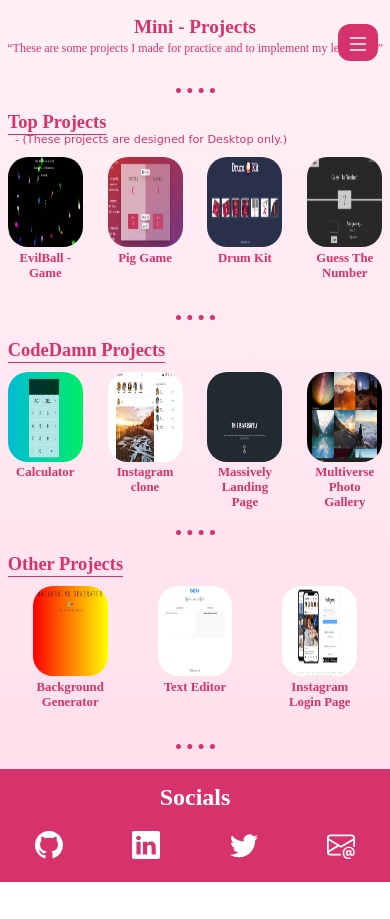
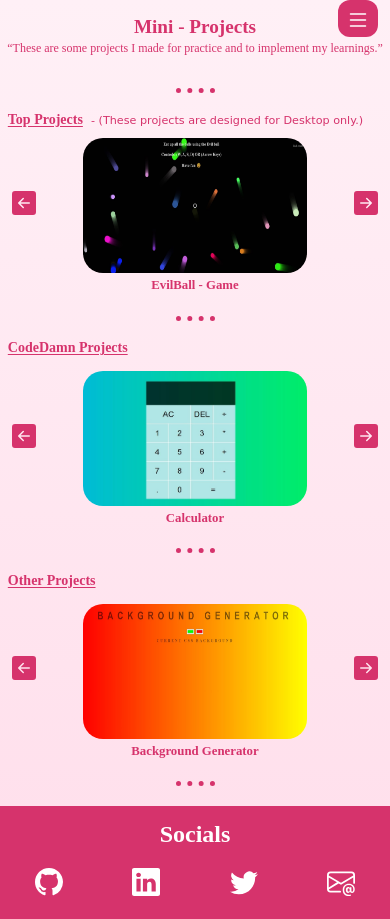
Before and after one commit to sanskar-soni-9/mini-projects, a plain HTML site: page index.html in a window 390 px wide. Before the commit the page ends 882 px from the top, so only its background shows below. Drawn offline with Linux system fonts and the light colour scheme; a web font is replaced by a local one.

Commit message:
Mini Project - Created responsive layout

```diff
--- a/index.html
+++ b/index.html
@@ -79,7 +79,21 @@
           &nbsp; - (These projects are designed for Desktop only.)
         </p>
         <div class="project-container top-projects-container">
-          <div class="project evil-ball">
+          <div class="arrow arrow-left">
+            <svg
+              xmlns="http://www.w3.org/2000/svg"
+              width="16"
+              height="16"
+              fill="currentColor"
+              class="bi bi-arrow-left-square-fill"
+              viewBox="0 0 16 16"
+            >
+              <path
+                d="M16 14a2 2 0 0 1-2 2H2a2 2 0 0 1-2-2V2a2 2 0 0 1 2-2h12a2 2 0 0 1 2 2v12zm-4.5-6.5H5.707l2.147-2.146a.5.5 0 1 0-.708-.708l-3 3a.5.5 0 0 0 0 .708l3 3a.5.5 0 0 0 .708-.708L5.707 8.5H11.5a.5.5 0 0 0 0-1z"
+              />
+            </svg>
+          </div>
+          <div class="project evil-ball top-project">
             <img
               src="assets/images/evil-ball-image.jpg"
               alt="evil ball image"
@@ -93,7 +107,7 @@
               </div>
             </a>
           </div>
-          <div class="project pig-game">
+          <div class="project pig-game top-project">
             <img src="assets/images/pig-game-image.jpg" alt="pig game image" />
             <a href="Pig Game/index.html">
               <h3 class="project-name">Pig Game</h3>
@@ -105,7 +119,7 @@
               </div>
             </a>
           </div>
-          <div class="project evil-ball">
+          <div class="project drum-kit top-project">
             <img src="assets/images/drum-kit-image.jpg" alt="drum kit image" />
             <a href="Drum Kit/index.html">
               <h3 class="project-name">Drum Kit</h3>
@@ -116,7 +130,7 @@
               </div>
             </a>
           </div>
-          <div class="project evil-ball">
+          <div class="project guess-the-number top-project">
             <img
               src="assets/images/guess-the-number.jpg"
               alt="guess the number image"
@@ -131,6 +145,20 @@
               </div>
             </a>
           </div>
+          <div class="arrow arrow-right">
+            <svg
+              xmlns="http://www.w3.org/2000/svg"
+              width="16"
+              height="16"
+              fill="currentColor"
+              class="bi bi-arrow-right-square-fill"
+              viewBox="0 0 16 16"
+            >
+              <path
+                d="M0 14a2 2 0 0 0 2 2h12a2 2 0 0 0 2-2V2a2 2 0 0 0-2-2H2a2 2 0 0 0-2 2v12zm4.5-6.5h5.793L8.146 5.354a.5.5 0 1 1 .708-.708l3 3a.5.5 0 0 1 0 .708l-3 3a.5.5 0 0 1-.708-.708L10.293 8.5H4.5a.5.5 0 0 1 0-1z"
+              />
+            </svg>
+          </div>
         </div>
       </div>
 
@@ -142,7 +170,21 @@
           CodeDamn Projects
         </h2>
         <div class="project-container codedamn-projects-container">
-          <div class="project calculator">
+          <div class="arrow arrow-left">
+            <svg
+              xmlns="http://www.w3.org/2000/svg"
+              width="16"
+              height="16"
+              fill="currentColor"
+              class="bi bi-arrow-left-square-fill"
+              viewBox="0 0 16 16"
+            >
+              <path
+                d="M16 14a2 2 0 0 1-2 2H2a2 2 0 0 1-2-2V2a2 2 0 0 1 2-2h12a2 2 0 0 1 2 2v12zm-4.5-6.5H5.707l2.147-2.146a.5.5 0 1 0-.708-.708l-3 3a.5.5 0 0 0 0 .708l3 3a.5.5 0 0 0 .708-.708L5.707 8.5H11.5a.5.5 0 0 0 0-1z"
+              />
+            </svg>
+          </div>
+          <div class="project calculator codedamn-project">
             <img
               src="assets/images/calculator-image.jpg"
               alt="calculator image"
@@ -156,7 +198,7 @@
               </div>
             </a>
           </div>
-          <div class="project instagram-clone">
+          <div class="project instagram-clone codedamn-project">
             <img
               src="assets/images/instagram-clone-image.jpg"
               alt="instagram clone image"
@@ -171,7 +213,7 @@
               </div>
             </a>
           </div>
-          <div class="project massively-landing-page">
+          <div class="project massively-landing-page codedamn-project">
             <img
               src="assets/images/massively-landing-page-image.jpg"
               alt="massively landing page image"
@@ -185,7 +227,7 @@
               </div>
             </a>
           </div>
-          <div class="project multiverse-photo-gallery">
+          <div class="project multiverse-photo-gallery codedamn-project">
             <img
               src="assets/images/multiverse-photo-gallery-image.jpg"
               alt="multiverse photo gallery image"
@@ -199,6 +241,20 @@
               </div>
             </a>
           </div>
+          <div class="arrow arrow-right">
+            <svg
+              xmlns="http://www.w3.org/2000/svg"
+              width="16"
+              height="16"
+              fill="currentColor"
+              class="bi bi-arrow-right-square-fill"
+              viewBox="0 0 16 16"
+            >
+              <path
+                d="M0 14a2 2 0 0 0 2 2h12a2 2 0 0 0 2-2V2a2 2 0 0 0-2-2H2a2 2 0 0 0-2 2v12zm4.5-6.5h5.793L8.146 5.354a.5.5 0 1 1 .708-.708l3 3a.5.5 0 0 1 0 .708l-3 3a.5.5 0 0 1-.708-.708L10.293 8.5H4.5a.5.5 0 0 1 0-1z"
+              />
+            </svg>
+          </div>
         </div>
       </div>
 
@@ -208,7 +264,21 @@
       <div class="projects intersection-animation other-projects">
         <h2 class="project-heading other-projects-heading">Other Projects</h2>
         <div class="project-container other-projects-container">
-          <div class="project background-generator">
+          <div class="arrow arrow-left">
+            <svg
+              xmlns="http://www.w3.org/2000/svg"
+              width="16"
+              height="16"
+              fill="currentColor"
+              class="bi bi-arrow-left-square-fill"
+              viewBox="0 0 16 16"
+            >
+              <path
+                d="M16 14a2 2 0 0 1-2 2H2a2 2 0 0 1-2-2V2a2 2 0 0 1 2-2h12a2 2 0 0 1 2 2v12zm-4.5-6.5H5.707l2.147-2.146a.5.5 0 1 0-.708-.708l-3 3a.5.5 0 0 0 0 .708l3 3a.5.5 0 0 0 .708-.708L5.707 8.5H11.5a.5.5 0 0 0 0-1z"
+              />
+            </svg>
+          </div>
+          <div class="project background-generator other-project">
             <img
               src="assets/images/background-generator-image.jpg"
               alt="background generatpr image"
@@ -222,7 +292,7 @@
               </div>
             </a>
           </div>
-          <div class="project text-editor">
+          <div class="project text-editor other-project">
             <img
               src="assets/images/text-editor-image.jpg"
               alt="text editor image"
@@ -236,7 +306,7 @@
               </div>
             </a>
           </div>
-          <div class="project instagram-login-page">
+          <div class="project instagram-login-page other-project">
             <img
               src="assets/images/instagram-login-page-image.jpg"
               alt="instagram login page image"
@@ -250,6 +320,20 @@
                 </p>
               </div>
             </a>
+          </div>
+          <div class="arrow arrow-right">
+            <svg
+              xmlns="http://www.w3.org/2000/svg"
+              width="16"
+              height="16"
+              fill="currentColor"
+              class="bi bi-arrow-right-square-fill"
+              viewBox="0 0 16 16"
+            >
+              <path
+                d="M0 14a2 2 0 0 0 2 2h12a2 2 0 0 0 2-2V2a2 2 0 0 0-2-2H2a2 2 0 0 0-2 2v12zm4.5-6.5h5.793L8.146 5.354a.5.5 0 1 1 .708-.708l3 3a.5.5 0 0 1 0 .708l-3 3a.5.5 0 0 1-.708-.708L10.293 8.5H4.5a.5.5 0 0 1 0-1z"
+              />
+            </svg>
           </div>
         </div>
       </div>
--- a/script.js
+++ b/script.js
@@ -8,7 +8,13 @@ const socials = document.querySelectorAll(".social");
 const menuBtn = document.querySelector(".menu-button svg");
 const menuOverlay = document.querySelector(".menu-overlay");
 const menuCloseBtn = document.querySelector(".close-menu");
+const arrowLeftBtns = document.querySelectorAll(".arrow-left");
+const arrowRightBtns = document.querySelectorAll(".arrow-right");
+const topProjects = document.querySelectorAll(".top-project");
+const codedamnProjects = document.querySelectorAll(".codedamn-project");
+const otherProjects = document.querySelectorAll(".other-project");
 
+//Menu
 function showMenu() {
   menuOverlay.classList.remove("hidden-perm");
   navBar.classList.add("menu");
@@ -20,6 +26,15 @@ function closeMenu() {
   menuCloseBtn.classList.add("hidden-perm");
 }
 
+//Mobile arrow buttons function
+function moveLeft(projects) {
+  console.log("--Under Construction--");
+}
+function moveRight(projects) {
+  console.log("--Under Construction--");
+}
+
+//Animation
 let projectsOptions = { rootMargin: "0px", threshold: "0.4" };
 let socialOptions = { rootMargin: "0px", threshold: "1.0" };
 
@@ -91,3 +106,23 @@ window.addEventListener("mouseout", function (e) {
 menuBtn.addEventListener("click", showMenu);
 menuCloseBtn.addEventListener("click", closeMenu);
 menuOverlay.addEventListener("click", closeMenu);
+
+for (const leftBtn of arrowLeftBtns) {
+  console.log(leftBtn);
+  leftBtn.addEventListener("click", function (e) {
+    if (e.target.closest(".top-projects-container")) moveRight(topProjects);
+    else if (e.target.closest(".codedamn-projects-container"))
+      moveRight(codedamnProjects);
+    else if (e.target.closest(".other-projects-container"))
+      moveRight(otherProjects);
+  });
+}
+for (const rightBtn of arrowRightBtns) {
+  rightBtn.addEventListener("click", function (e) {
+    if (e.target.closest(".top-projects-container")) moveLeft(topProjects);
+    else if (e.target.closest(".codedamn-projects-container"))
+      moveLeft(codedamnProjects);
+    else if (e.target.closest(".other-projects-container"))
+      moveLeft(otherProjects);
+  });
+}
--- a/style.css
+++ b/style.css
@@ -6,7 +6,9 @@
   font-family: Nunito;
   src: url(assets/fonts/Nunito-Italic-VariableFont_wght.ttf);
 }
-
+html {
+  overflow-x: hidden;
+}
 * {
   margin: 0;
   padding: 0;
@@ -20,12 +22,13 @@ body {
   font-family: "Kalam-Regular";
   background: linear-gradient(to bottom, #fff0f6, #ffdeeb);
   position: relative;
+  overflow: hidden;
 }
 
 .menu-button {
   display: none;
   position: absolute;
-  top: 1%;
+  top: 0.25%;
   right: 3%;
   color: #fff;
   background-color: #d6336c;
@@ -213,19 +216,87 @@ nav.menu {
   z-index: 3;
   padding: 7% 3% 0;
 }
-
+.menu-overlay {
+  width: 100%;
+  height: 50%;
+  background: rgba(255, 222, 235, 0.4);
+  z-index: 1;
+  position: absolute;
+}
+.close-menu {
+  position: absolute;
+  top: 1.75%;
+  right: 2%;
+  color: #d6336c;
+  background-color: #fff;
+  padding: 3px 10px 0;
+  z-index: 2;
+  border-radius: 100px;
+}
+.close-menu:hover {
+  color: #fff;
+  background: #d6336c;
+}
+.arrow {
+  display: none;
+  position: absolute;
+  color: #d6336c;
+  top: 35%;
+  z-index: 1;
+}
+.arrow svg {
+  width: 32px;
+  height: 32px;
+}
+.arrow:hover {
+  cursor: pointer;
+}
 @media only screen and (max-width: 850px) {
   .menu-button {
     display: block;
+    top: 0.1%;
   }
   nav {
     display: none;
   }
+  .projects {
+    margin-bottom: 7%;
+  }
   .projects-heading {
     margin-top: 4%;
   }
+  .project-heading {
+    text-underline-offset: 2px;
+    font-size: 4em;
+    margin-bottom: 4%;
+  }
+  .project-container {
+    position: relative;
+  }
   .project {
+    flex: 100% 0 0;
+    width: 100%;
     height: 250px;
+    display: inline-block;
+    text-align: center;
+  }
+  .arrow {
+    display: block;
+  }
+  .arrow-left {
+    left: 1%;
+  }
+  .arrow-right {
+    right: 1%;
+  }
+  .project img,
+  .project-overlay {
+    width: 50%;
+    height: 80%;
+    margin: 0 auto 1%;
+  }
+  .project-overlay {
+    margin-left: 25%;
   }
   body {
     font-size: 7px;
@@ -254,28 +325,6 @@ nav.menu {
     color: #fff;
   }
 }
-.menu-overlay {
-  width: 100%;
-  height: 100%;
-  background: rgba(255, 222, 235, 0.4);
-  z-index: 1;
-  position: absolute;
-  bottom: 0;
-}
-.close-menu {
-  position: absolute;
-  top: 1.75%;
-  right: 2%;
-  color: #d6336c;
-  background-color: #fff;
-  padding: 3px 10px 0;
-  z-index: 2;
-  border-radius: 100px;
-}
-.close-menu:hover {
-  color: #fff;
-  background: #d6336c;
-}
 
 @media only screen and (max-width: 550px) {
   body {
@@ -283,6 +332,9 @@ nav.menu {
   }
   .project {
     height: 150px;
+  }
+  .project-heading {
+    font-size: 3.5em;
   }
   .social svg {
     width: 28px;
@@ -296,4 +348,19 @@ nav.menu {
     padding: 6px 6px 0;
     top: 1.75%;
   }
+  .menu-button {
+    top: 0;
+  }
+  .project img,
+  .project-overlay {
+    width: 60%;
+    height: 90%;
+  }
+  .arrow svg {
+    width: 24px;
+    height: 24px;
+  }
+  .project-overlay {
+    margin-left: 20%;
+  }
 }
```
